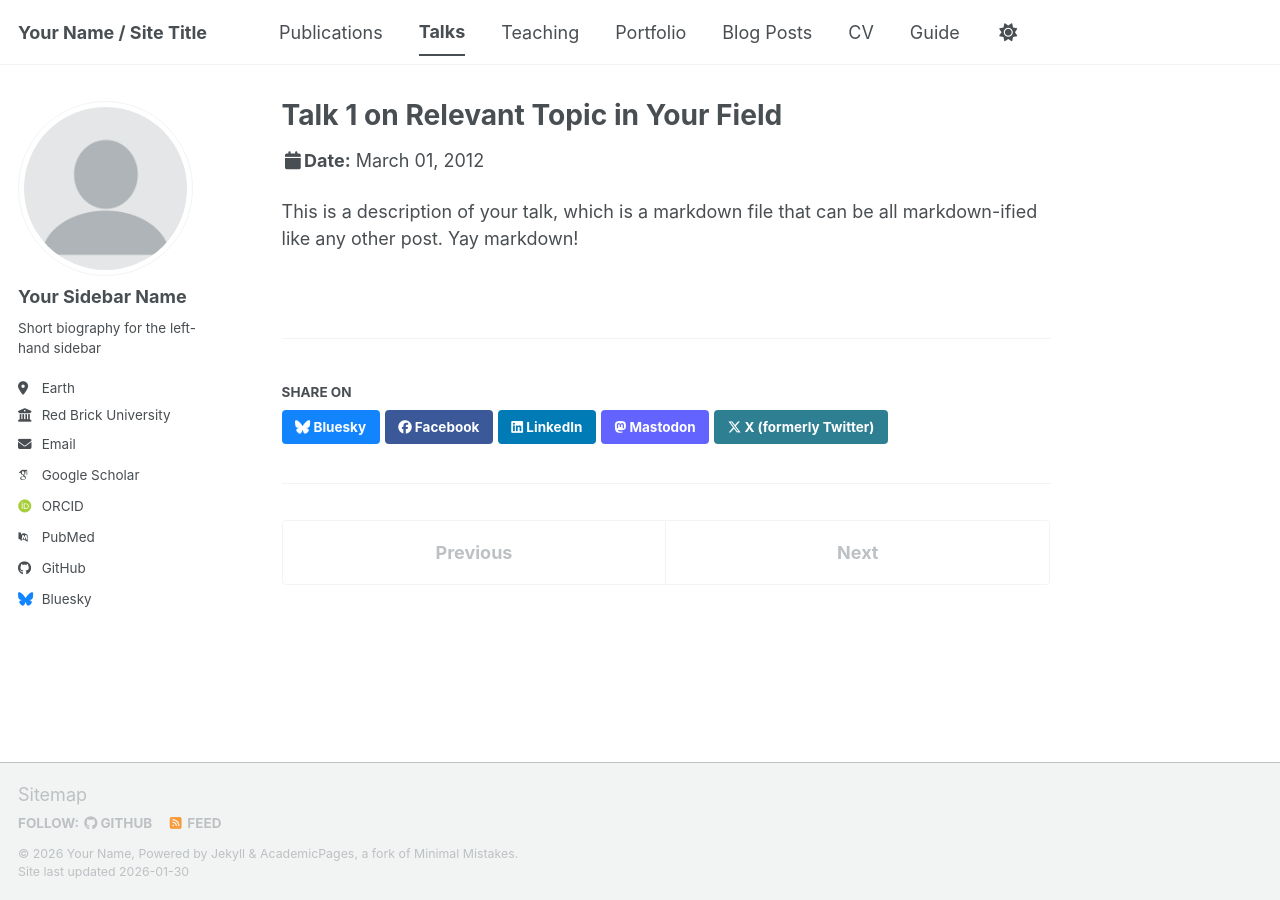
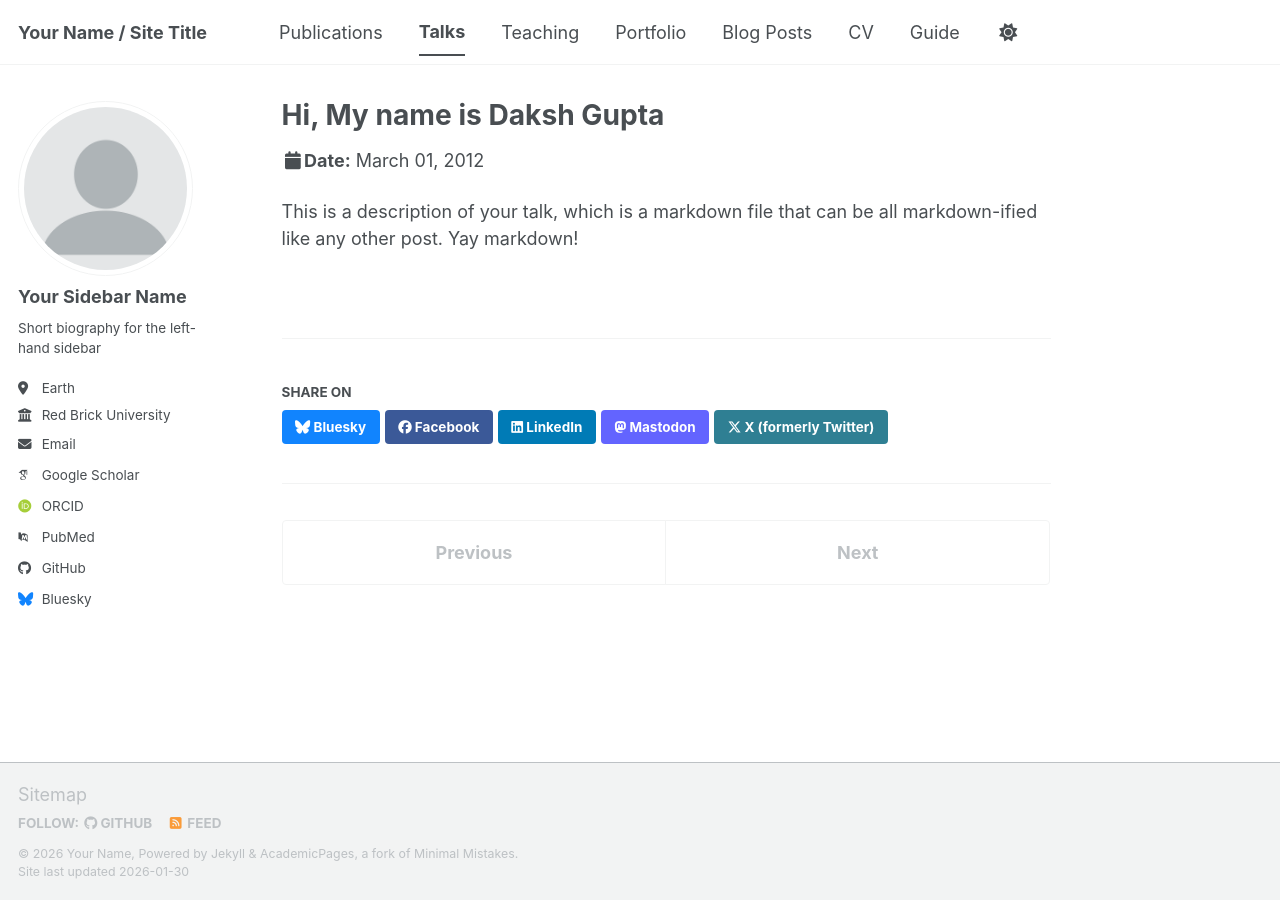
Before and after one commit to AdvanceUser2005/AdvanceUser2005.github.io, a Jekyll site: the page built from _talks/2012-03-01-talk-1.md, in a window 1280 px wide. Built offline with Jekyll 4.4.1, drawn with Linux system fonts in a browser that asks for light colours; some web fonts are replaced; a script bundle is joined from its source files by our own code; library files that are not in the unit come from our copies.

Commit message:
Testing with changing the title

```diff
--- a/_talks/2012-03-01-talk-1.md
+++ b/_talks/2012-03-01-talk-1.md
@@ -1,5 +1,5 @@
 ---
-title: "Talk 1 on Relevant Topic in Your Field"
+title: "Hi, My name is Daksh Gupta"
 collection: talks
 type: "Talk"
 permalink: /talks/2012-03-01-talk-1
```
